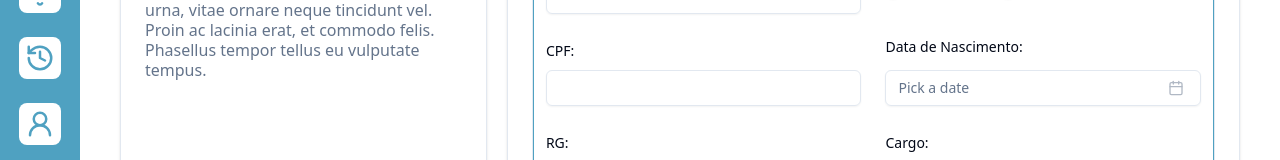
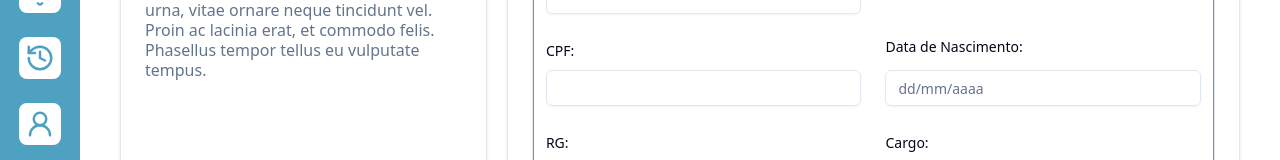
Before and after one commit to LucasVitorVD/item-roaster, a React (Vite) app: page / in a window 1280 px wide. Shown: the part 441-601 px from the top of the page. Built offline with nearby package versions, Linux system fonts and the light colour scheme.

Commit message:
feat: add the file input and implementing mask on the cpf and rg inputs

```diff
--- a/package.json
+++ b/package.json
@@ -21,6 +21,7 @@
     "@radix-ui/react-select": "^2.0.0",
     "@radix-ui/react-slot": "^1.0.2",
     "@radix-ui/react-switch": "^1.0.3",
+    "@types/react-input-mask": "^3.0.3",
     "class-variance-authority": "^0.7.0",
     "clsx": "^2.0.0",
     "date-fns": "^2.30.0",
@@ -29,6 +30,7 @@
     "react-day-picker": "^8.8.2",
     "react-dom": "^18.2.0",
     "react-hook-form": "^7.47.0",
+    "react-input-mask": "^3.0.0-alpha.2",
     "tailwind-merge": "^1.14.0",
     "tailwindcss-animate": "^1.0.7",
     "zod": "^3.22.4"
--- a/src/components/Cards/EmployeeManagementCard.tsx
+++ b/src/components/Cards/EmployeeManagementCard.tsx
@@ -2,6 +2,7 @@ import { Card, CardHeader, CardTitle, CardContent } from "@/components/ui/card";
 import EmployeeForm from "../Form/Form";
 
 const EmployeeManagementCard = () => {
+
   return (
     <Card className="w-full h-full">
       <CardHeader className="bg-primaryBlue py-3  rounded-t-sm">
--- a/src/components/Form/Form.tsx
+++ b/src/components/Form/Form.tsx
@@ -6,8 +6,6 @@ import { Button } from "@/components/ui/button";
 import { Card, CardContent, CardFooter } from "../ui/card";
 import { Switch } from "@/components/ui/switch";
 import { RadioGroup, RadioGroupItem } from "@/components/ui/radio-group";
-import { format } from "date-fns";
-import { Calendar } from "@/components/ui/calendar";
 import {
   Form,
   FormControl,
@@ -17,11 +15,6 @@ import {
   FormMessage,
 } from "@/components/ui/form";
 import {
-  Popover,
-  PopoverContent,
-  PopoverTrigger,
-} from "@/components/ui/popover";
-import {
   Select,
   SelectContent,
   SelectItem,
@@ -30,11 +23,12 @@ import {
 } from "@/components/ui/select";
 import { Checkbox } from "@/components/ui/checkbox";
 import { ScrollArea } from "@/components/ui/scroll-area";
-import { CalendarIcon, Trash2 } from "lucide-react";
-import { cn } from "@/lib/utils";
+import { Trash2 } from "lucide-react";
 
 const EmployeeForm = () => {
   const cpfRegex = /^([0-9]{3}\.?[0-9]{3}\.?[0-9]{3}-?[0-9]{2})$/;
+  const dateRegex = /^(0[1-9]|[12][0-9]|3[01])\/(0[1-9]|1[0-2])\/\d{4}$/;
+  const rgRegex = /^\d{7,8}(-\d{1})?$/;
 
   const formSchema = z.object({
     isActive: z.boolean().default(false).optional(),
@@ -60,13 +54,19 @@ const EmployeeForm = () => {
       .string({ required_error: "Campo obrigatório!" })
       .trim()
       .regex(cpfRegex, "CPF inválido!"),
-    rg: z.string({ required_error: "Campo obrigatório!" }).max(10).trim(),
+    rg: z
+      .string({ required_error: "Campo obrigatório!" })
+      .trim()
+      .regex(rgRegex, "RG inválido!")
+      .max(9, { message: "RG inválido!" }),
     gender: z.enum(["M", "F"], {
       required_error: "Campo obrigatório!",
     }),
-    birthDate: z.date({
-      required_error: "Campo obrigatório!",
-    }),
+    birthDate: z
+      .string({
+        required_error: "Campo obrigatório!",
+      })
+      .regex(dateRegex, "Data inválida!"),
     position: z.string({
       required_error: "Campo obrigatório!",
     }),
@@ -82,12 +82,16 @@ const EmployeeForm = () => {
         ),
       })
     ),
+    employeeFile: z.any().optional(),
   });
 
   const form = useForm<z.infer<typeof formSchema>>({
     resolver: zodResolver(formSchema),
     defaultValues: {
       username: "",
+      cpf: "",
+      rg: "",
+      birthDate: "",
       isActive: false,
       hasEpi: false,
       employeeEpis: [
@@ -171,7 +175,7 @@ const EmployeeForm = () => {
                     <FormItem>
                       <FormLabel>CPF:</FormLabel>
                       <FormControl>
-                        <Input type="number" {...field} />
+                        <Input type="text" mask="999.999.999-99" autoComplete="false" {...field} />
                       </FormControl>
                       <FormMessage />
                     </FormItem>
@@ -184,7 +188,7 @@ const EmployeeForm = () => {
                     <FormItem>
                       <FormLabel>RG:</FormLabel>
                       <FormControl>
-                        <Input type="number" {...field} />
+                        <Input type="text" autoComplete="false" {...field} />
                       </FormControl>
                       <FormMessage />
                     </FormItem>
@@ -233,38 +237,12 @@ const EmployeeForm = () => {
                     <FormItem className="flex flex-col gap-2">
                       <FormLabel>Data de Nascimento:</FormLabel>
                       <FormControl>
-                        <Popover>
-                          <PopoverTrigger asChild>
-                            <FormControl>
-                              <Button
-                                variant={"outline"}
-                                className={cn(
-                                  "w-full pl-3 text-left font-normal",
-                                  !field.value && "text-muted-foreground"
-                                )}
-                              >
-                                {field.value ? (
-                                  format(field.value, "PPP")
-                                ) : (
-                                  <span>Pick a date</span>
-                                )}
-                                <CalendarIcon className="ml-auto h-4 w-4 opacity-50" />
-                              </Button>
-                            </FormControl>
-                          </PopoverTrigger>
-                          <PopoverContent className="w-auto p-0" align="start">
-                            <Calendar
-                              mode="single"
-                              selected={field.value}
-                              onSelect={field.onChange}
-                              disabled={(date) =>
-                                date > new Date() ||
-                                date < new Date("1900-01-01")
-                              }
-                              initialFocus
-                            />
-                          </PopoverContent>
-                        </Popover>
+                        <Input
+                          type="text"
+                          mask="99/99/9999"
+                          placeholder="dd/mm/aaaa"
+                          {...field}
+                        />
                       </FormControl>
                       <FormMessage />
                     </FormItem>
@@ -398,16 +376,13 @@ const EmployeeForm = () => {
                                       Informe o número do CA:
                                     </FormLabel>
                                     <FormControl>
-                                      <Input type="number" {...field} />
+                                      <Input type="number" min={0} {...field} />
                                     </FormControl>
                                     <FormMessage />
                                   </FormItem>
                                 )}
                               />
-                              <button
-                                type="button"
-                                className="text-sm mt-8"
-                              >
+                              <button type="button" className="text-sm mt-8">
                                 Adicionar EPI
                               </button>
                               {employeeEpisArr[index].epis.length >= 2 && (
@@ -448,7 +423,34 @@ const EmployeeForm = () => {
               </CardFooter>
             )}
           </Card>
-          <Button type="submit">Submit</Button>
+
+          <Card>
+            <CardContent className="border border-primaryBlue p-3 rounded-md">
+              <FormField
+                control={form.control}
+                name="employeeFile"
+                render={({ field }) => (
+                  <FormItem>
+                    <FormLabel>
+                      Adicione Atestado de Saúde Ocupacional (opcional):
+                    </FormLabel>
+                    <FormControl>
+                      <Input
+                        type="file"
+                        accept="image/*"
+                        placeholder="Selecionar arquivo"
+                        {...field}
+                      />
+                    </FormControl>
+                    <FormMessage />
+                  </FormItem>
+                )}
+              />
+            </CardContent>
+          </Card>
+          <Button type="submit" variant={"outline"} className="w-full">
+            Salvar
+          </Button>
         </form>
       </Form>
     </ScrollArea>
--- a/src/components/ui/input.tsx
+++ b/src/components/ui/input.tsx
@@ -1,15 +1,21 @@
 import * as React from "react"
+import ReactInputMask from "react-input-mask"
 
 import { cn } from "@/lib/utils"
 
 export interface InputProps
-  extends React.InputHTMLAttributes<HTMLInputElement> {}
+  extends React.InputHTMLAttributes<HTMLInputElement> {
+    mask?: string,
+    maskPlaceholder?: string
+  }
 
 const Input = React.forwardRef<HTMLInputElement, InputProps>(
-  ({ className, type, ...props }, ref) => {
+  ({ className, type, mask, maskPlaceholder, ...props }, ref) => {
     return (
-      <input
+      <ReactInputMask
         type={type}
+        mask={mask ?? ""}
+        maskPlaceholder={maskPlaceholder ?? ""}
         className={cn(
           "flex h-9 w-full rounded-md border border-input bg-transparent px-3 py-1 text-sm shadow-sm transition-colors file:border-0 file:bg-transparent file:text-sm file:font-medium placeholder:text-muted-foreground focus-visible:outline-none focus-visible:ring-1 focus-visible:ring-ring disabled:cursor-not-allowed disabled:opacity-50",
           className
```
Also changed, not shown: 1 other file (tests, documents, lock files or other folders).
